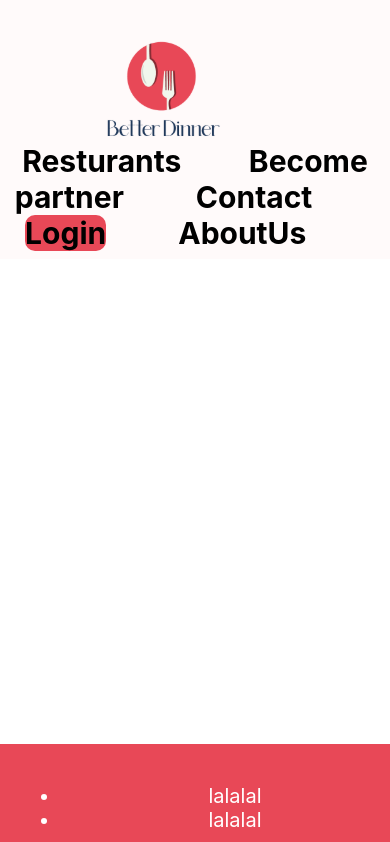
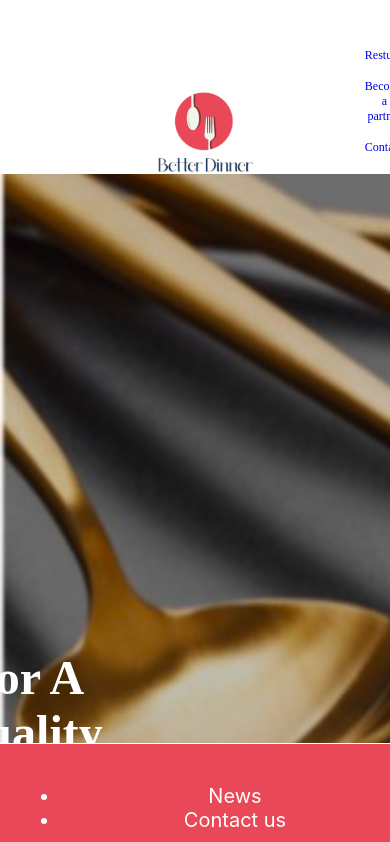
Before and after one commit to ausdhcaos/Whatsfordinner, a React (Create React App) app: page / in a window 390 px wide. Shown: the top 842 px of the page. Built offline with nearby package versions, Linux system fonts and the light colour scheme.

Commit message:
1st time homepage

```diff
--- a/public/index.html
+++ b/public/index.html
@@ -19,7 +19,7 @@
     <!--
      test header and footer root- header roots- footer
     -->
-    <title>React App</title>
+    <title>Whats for Dinner</title>
   </head>
   <body>
     <noscript>You need to enable JavaScript to run this app.</noscript>
--- a/src/Navbar.css
+++ b/src/App.css
@@ -2,7 +2,7 @@
   text-align: center;
 
 }
-#image: {
+/* #image: {
     flex: 1;
     width: null;
     height: null;
@@ -73,4 +73,4 @@
   to {
     transform: rotate(360deg);
   }
-}
+} */
--- /dev/null
+++ b/src/App.js
@@ -0,0 +1,16 @@
+import './App.css';
+import React from 'react'
+import Navbar from './components/Navbar';
+import HomeImage from './components/HomeImage';
+
+function App() {
+  return (
+      <div className='App'>
+        <Navbar />
+        <HomeImage />
+
+      </div>
+  );
+}
+
+export default App
--- a/src/Navbar.js
+++ /dev/null
@@ -1,29 +0,0 @@
-import './Navbar.css';
-import React from 'react'
-import logo from './logo.svg';
-function App() {
-  return (
-
-<div id="root">
-  <ul id="sub">
-    <li id="mini">
-      <img src={logo} alt="logo" />
-      <a href="#home"style={{color: "Black", textDecoration: "none", fontWeight: "bold", fontSize: 30}}>Resturants</a> &nbsp; &nbsp;&nbsp; &nbsp; &nbsp; &nbsp; &nbsp; &nbsp;
-      <a href="#news"style={{color: "Black", textDecoration: "none", fontWeight: "bold", fontSize: 30}}>Become partner</a> &nbsp; &nbsp; &nbsp; &nbsp; &nbsp; &nbsp; &nbsp; &nbsp;
-      <a href="#contact"style={{color: "Black", textDecoration: "none", fontWeight: "bold", fontSize: 30}}>Contact</a> &nbsp; &nbsp; &nbsp; &nbsp; &nbsp; &nbsp; &nbsp; &nbsp;
-      <a href="#about"style={{color: "Black", textDecoration: "none", fontWeight: "bold", fontSize: 30, backgroundColor: "#E84857", borderRadius: 10}}>Login</a> &nbsp; &nbsp; &nbsp; &nbsp; &nbsp; &nbsp; &nbsp; &nbsp;
-      <a href="#about"style={{color: "Black", textDecoration: "none", fontWeight: "bold", fontSize: 30}}>AboutUs</a> &nbsp; &nbsp; &nbsp; &nbsp; &nbsp; &nbsp; &nbsp;
-    </li>
-  </ul>
-
-</div>
-
-
-
-
-
-
-  );
-}
-
-export default App;
--- /dev/null
+++ b/src/components/HomeImage.js
@@ -0,0 +1,15 @@
+import style from "./HomeImage.moudle.css";
+import background from "./home.jpg";
+
+const HomeImage = () =>{
+    return(
+        <div className="container">
+            <img className="image" src={background} alt="homeImg"/>
+            <text className="big_description">Best <font color="EC4C5A">Food</font> Delivery in your area</text>
+            <text className="small_description"> For A Quality Dining Experience </text>
+            <button className="partner_button">Become our partner</button>
+        </div>
+    )
+}
+
+export default HomeImage;
--- /dev/null
+++ b/src/components/HomeImage.moudle.css
@@ -0,0 +1,47 @@
+ .container{
+    left:0%;
+    top:0%;
+    height: 100%;
+    position: relative;
+    overflow: scroll;
+}
+
+.big_description{
+    font-weight: bold;
+    width: 600px;
+    position:absolute;
+    font-size: 96px;
+    font-family:Abhaya Libre;
+    bottom:550px;
+    left:1200px;
+    color:white;
+}
+
+.small_description{
+    color: white;
+    font-size: 48px;
+    font-weight: bold;
+    position:absolute;
+    font-family: Abhaya Libre;
+    right:250px;
+    top:650px;
+
+}
+
+.partner_button{
+    background-color:#E84857 ;
+    color: white;
+    position:absolute;
+    font-family: Abhaya Libre;
+    right:300px;
+    top:800px;
+    height:100px;
+    width: 560px;
+    font-size: 48px;
+    font-weight: bold;
+}
+
+.image{
+    height: 1080px;
+    width: 1920px;
+}
--- /dev/null
+++ b/src/components/Navbar.css
@@ -0,0 +1,86 @@
+.leftandright{
+   display: flex;
+}
+.nav_container{
+    width:100%;
+     background-color:white;
+    z-index: 1000;
+    display: flex;
+   flex-direction: column;
+    top:0px;
+    position: fixed;
+}
+
+.topnav__left{
+
+    width: 100px;
+    position: relative;
+    color: red;
+    padding: 14px 160px;
+    font-size: 16PX;
+}
+
+
+.logo{
+    height:110px;
+
+    position: absolute;
+    left:100px;
+    float: left;
+  bottom: 0px;
+}
+#content_1::after{
+    bottom: 0;
+    content: "\a";
+    white-space: pre;
+}
+
+
+.topnav__right{
+    margin-left: 300px;
+    margin-top: 20px;
+    width: fit-content;
+    font-family: Abhaya Libre;
+
+    overflow: hidden;
+}
+
+.topnav__right a {
+    font-weight: lighter;
+    float: left;
+    color: 000000;
+    text-align: center;
+    padding: 14px 16px;
+    text-decoration: none;
+    font-size: 36px;
+  }
+
+  .topnav__right a:hover{
+      background-color:#E84857;
+      text-decoration:underline;
+  }
+
+
+@media screen  and (max-width:810px) and (min-width:607px ) {
+    .topnav__left{
+        padding:14px 60px;
+    }
+}
+
+@media screen and (min-width:505px)and (max-width:607px ){
+    .topnav__left{
+        padding:10px 10px;
+    }
+}
+
+@media screen and (max-width:505px ){
+    .topnav__left{
+        padding:10px 10px;
+    }
+    .topnav__right a{
+        position: relative;
+        top:20px;
+        font-size: 12px;
+        padding:8px 8px;
+    }
+}
--- /dev/null
+++ b/src/components/Navbar.js
@@ -0,0 +1,21 @@
+import logo from'../logo.svg'
+import './Navbar.css'
+const Navbar = () => {
+   return (
+    <div class="nav_container">
+        <div class="leftandright">
+            <div class="topnav__left">
+                <img class="logo" src={logo} />
+            </div>
+            <div class="topnav__right">
+                <a class="active" href="#Resturants">Resturants</a>
+                <a href="#become a partner">Become a partner</a>
+                <a href="#contact">Contact</a>
+                <a href="#login">Login</a>
+            </div>
+        </div>
+    </div>
+   )
+ }
+
+ export default Navbar
--- a/src/footer.js
+++ b/src/footer.js
@@ -34,8 +34,8 @@ render(
   <div>
     <Footer>
       <ul>
-	<li>lalalal</li>
-	<li>lalalal</li>
+	<li>News</li>
+  <li>Contact us</li>
       </ul>
     </Footer>
   </div>,
--- a/src/index.css
+++ b/src/index.css
@@ -11,3 +11,7 @@ code {
   font-family: source-code-pro, Menlo, Monaco, Consolas, 'Courier New',
     monospace;
 }
+
+#homeImg{
+  width:1920px;
+}
--- a/src/index.js
+++ b/src/index.js
@@ -1,16 +1,20 @@
 import React from 'react';
 import ReactDOM from 'react-dom';
 import index from './index.css';
-import Navbar from './Navbar.js';
+import App from './App.js';
 import foot from './footer.js';
+import reportWebVitals from './reportWebVitals';
 
-import reportWebVitals from './reportWebVitals';
 ReactDOM.render(
   <React.StrictMode>
-    <Navbar />
-    <footer />
+    <App />
+
+
   </React.StrictMode>,
   document.getElementById('root')
+
+
+
 );
 
 // If you want to start measuring performance in your app, pass a function
```
Also changed, not shown: src/components/home.jpg (added), 1 other file (tests, documents, lock files or other folders).
